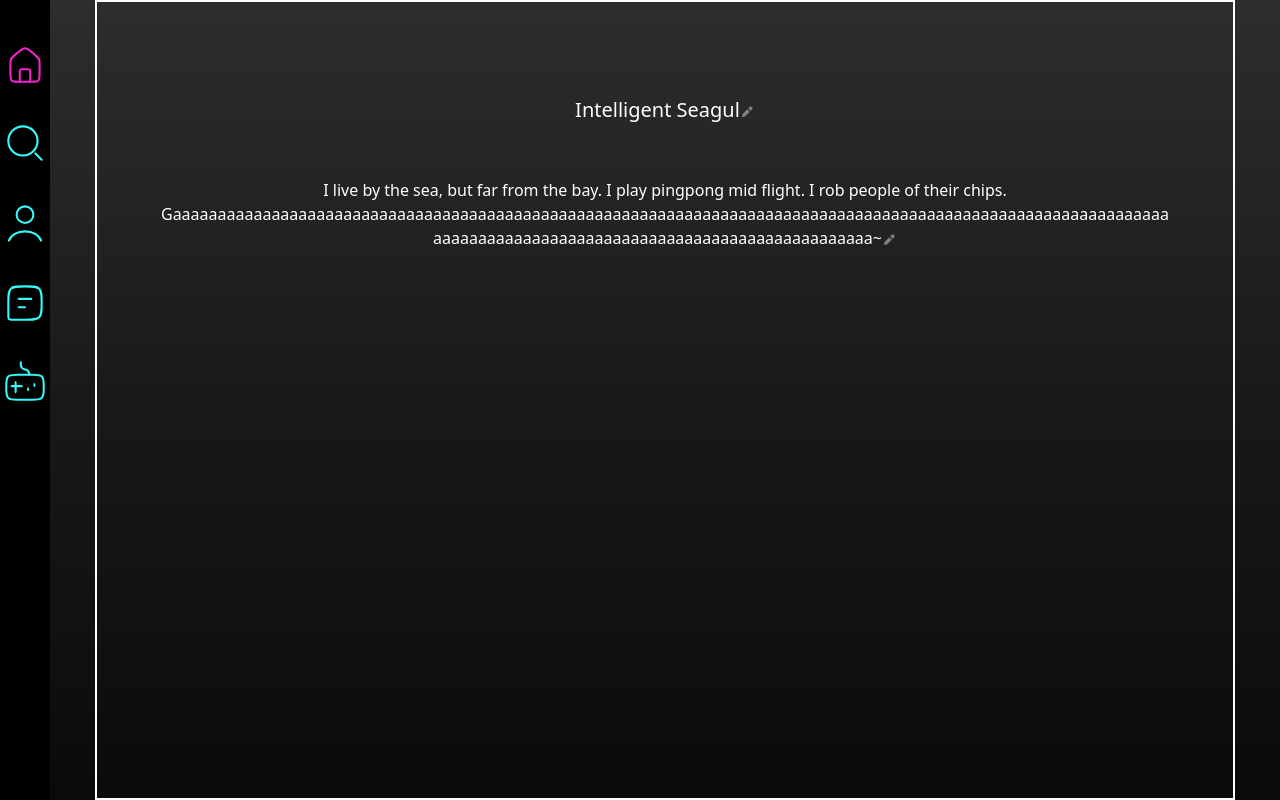
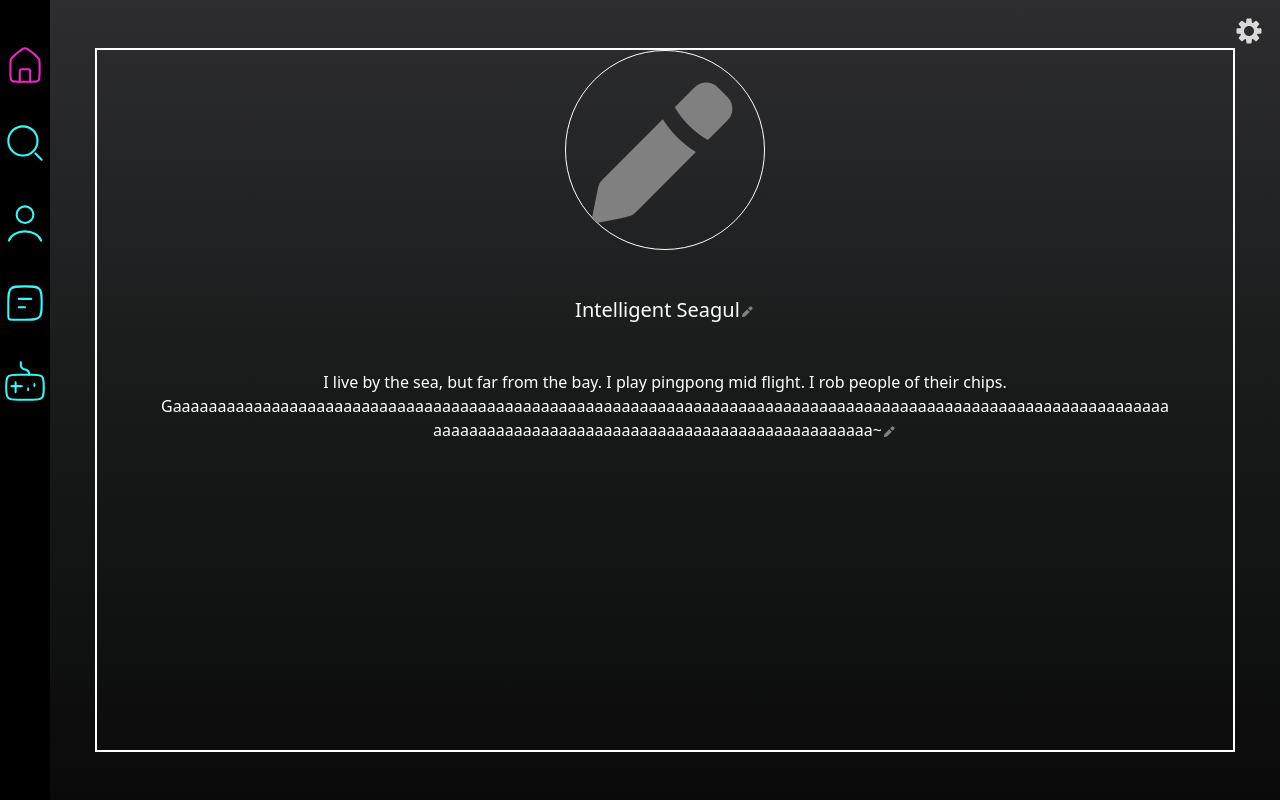
Before and after one commit to AntoineA67/ft_transcendence, a React (Create React App) app in the folder srcs/frontend/: page / in a window 1280 px wide. Built offline with nearby package versions, Linux system fonts and the light colour scheme; no server answers.

Commit message:
avatar sketch

```diff
--- a/srcs/frontend/src/pages/Profile.tsx
+++ b/srcs/frontend/src/pages/Profile.tsx
@@ -4,6 +4,7 @@ import '../styles/Profile.css';
 import { useState } from 'react';
 import Container from 'react-bootstrap/Container';
 import EditPen from '../assets/EditPen.svg';
+import Setting from '../assets/setting.svg';
 
 type achievement = {
 	date: string,
@@ -43,15 +44,21 @@ function Profile() {
 	//get user data with fetch
 
 	return (
-		<Container className="py-5 text-center" style={{color: "white", border: "2px solid white"}}>
-			<h5 className="py-5" >
+		<Container className="my-5 text-center" style={{color: "white", border: "2px solid white"}}>
+			<div className="position-absolute top-0 end-0">
+				<img src={Setting} className="m-3 pale-little-icon" />
+			</div>
+			<img alt="avatar" src={EditPen}
+				style={{height: "200px", width: "200px", borderRadius: "50%", border: "1px solid white"}} />
+
+			<h5 className="my-5" >
 				Intelligent Seagul
-				<span><img src={EditPen} className="edit-pen" /></span>
+				<span><img src={EditPen} className="pale-little-icon" /></span>
 			</h5>
 			<p className="mx-5 text-break" >
 				I live by the sea, but far from the bay. I play pingpong mid flight. I rob people of their chips.
 				Gaaaaaaaaaaaaaaaaaaaaaaaaaaaaaaaaaaaaaaaaaaaaaaaaaaaaaaaaaaaaaaaaaaaaaaaaaaaaaaaaaaaaaaaaaaaaaaaaaaaaaaaaaaaaaaaaaaaaaaaaaaaaaaaaaaaaaaaaaaaaaaaaaaaaaaaaaaaaaaaa~
-				<span><img src={EditPen} className="edit-pen" /></span>
+				<span><img src={EditPen} className="pale-little-icon" /></span>
 			</p>
 
 		</Container>
--- a/srcs/frontend/src/styles/Profile.css
+++ b/srcs/frontend/src/styles/Profile.css
@@ -1,8 +1,8 @@
-.edit-pen {
+.pale-little-icon {
 	cursor: pointer;
 }
 
-.edit-pen:hover {
+.pale-little-icon:hover {
 	filter: brightness(3);
 	transition: all 0.3s;
 }
```
Also changed, not shown: srcs/frontend/src/assets/setting.svg (added).
